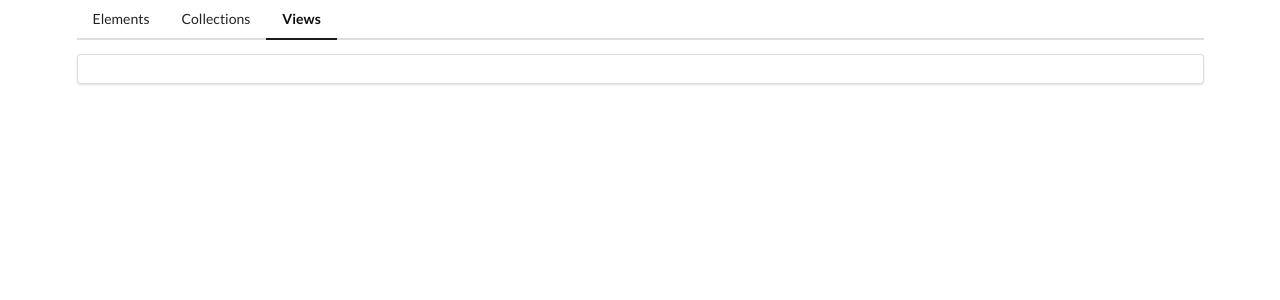
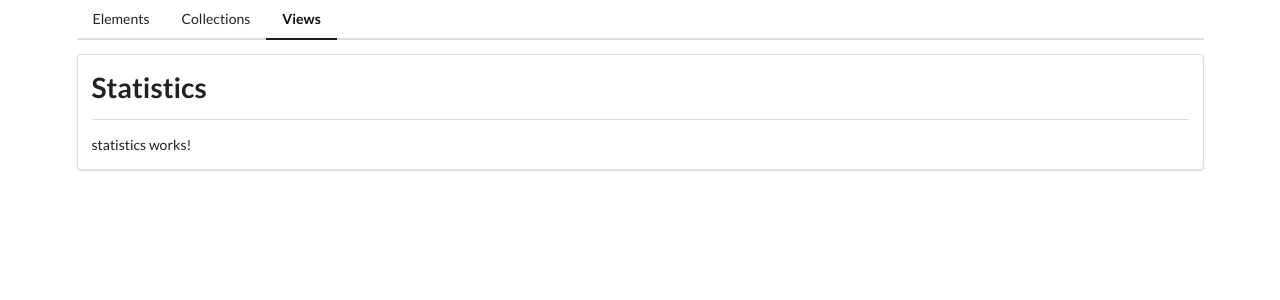
Before and after one commit to ClaytonDewey/comps, an Angular app: page /views in a window 1280 px wide. Shown: the top 300 px of the page. Built offline with nearby package versions, Linux system fonts and the light colour scheme.

Commit message:
Generate Statistics component

```diff
--- /dev/null
+++ b/src/app/views/statistics/statistics.component.html
@@ -0,0 +1 @@
+<p>statistics works!</p>
--- /dev/null
+++ b/src/app/views/statistics/statistics.component.ts
@@ -0,0 +1,15 @@
+import { Component, OnInit } from '@angular/core';
+
+@Component({
+  selector: 'app-statistics',
+  templateUrl: './statistics.component.html',
+  styleUrls: ['./statistics.component.css']
+})
+export class StatisticsComponent implements OnInit {
+
+  constructor() { }
+
+  ngOnInit(): void {
+  }
+
+}
--- a/src/app/views/views-home/views-home.component.html
+++ b/src/app/views/views-home/views-home.component.html
@@ -1 +1,2 @@
-<p>views-home works!</p>
+<app-divider>Statistics</app-divider>
+<app-statistics></app-statistics>
--- a/src/app/views/views-routing.module.ts
+++ b/src/app/views/views-routing.module.ts
@@ -1,10 +1,20 @@
 import { NgModule } from '@angular/core';
 import { RouterModule, Routes } from '@angular/router';
+import { ViewsHomeComponent } from './views-home/views-home.component';
+import { StatisticsComponent } from './statistics/statistics.component';
 
-const routes: Routes = [];
+const routes: Routes = [
+    {
+        path: '',
+        component: ViewsHomeComponent,
+        children: [
+            { path: './', component: StatisticsComponent }
+        ]
+    }
+];
 
 @NgModule({
-  imports: [RouterModule.forChild(routes)],
-  exports: [RouterModule]
+    imports: [RouterModule.forChild(routes)],
+    exports: [RouterModule]
 })
 export class ViewsRoutingModule { }
```
Also changed, not shown: src/app/views/views.module.ts (+11 -7 lines), src/app/views/statistics/statistics.component.css (added), 1 other file (tests, documents, lock files or other folders).
